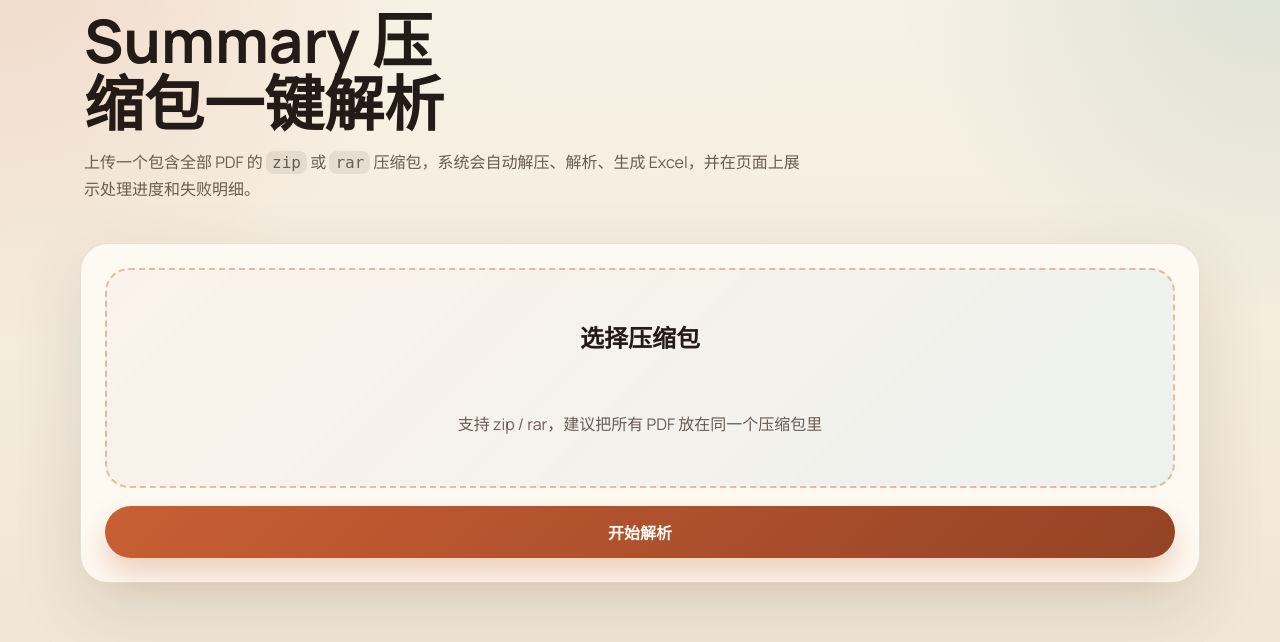
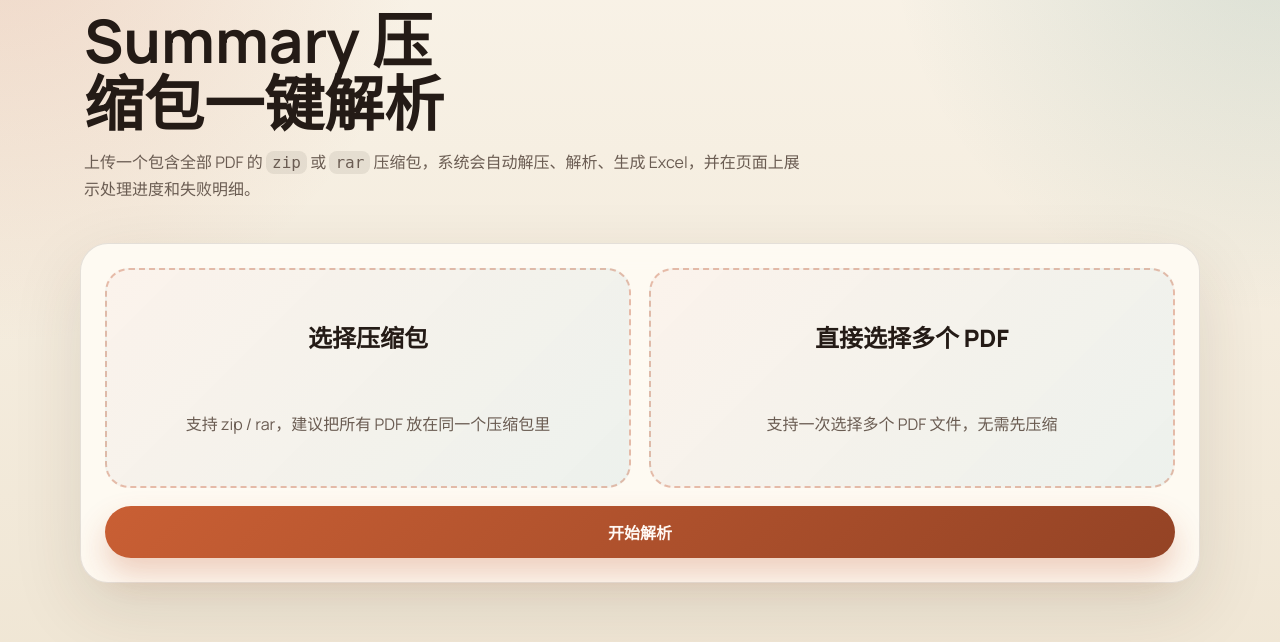
Before and after one commit to rayfengfirst-netizen/summary-amazon-pdf, a Flask app: page / in a window 1280 px wide. Shown: the part 78-720 px from the top of the page. Run offline with Flask 3, Linux system fonts and the light colour scheme; data that the repository does not hold is empty.

Commit message:
feat: support multi-pdf direct uploads

```diff
--- a/app.py
+++ b/app.py
@@ -21,10 +21,10 @@ UPLOAD_DIR = WORK_DIR / "uploads"
 EXTRACT_DIR = WORK_DIR / "extracted"
 OUTPUT_DIR = WORK_DIR / "outputs"
 ALLOWED_EXTENSIONS = {".zip", ".rar"}
+PDF_EXTENSION = ".pdf"
 
 
 app = Flask(__name__)
-app.config["MAX_CONTENT_LENGTH"] = 200 * 1024 * 1024
 
 for folder in (WORK_DIR, JOB_DIR, UPLOAD_DIR, EXTRACT_DIR, OUTPUT_DIR):
     folder.mkdir(parents=True, exist_ok=True)
@@ -35,6 +35,10 @@ jobs_lock = threading.Lock()
 
 def allowed_file(filename):
     return Path(filename).suffix.lower() in ALLOWED_EXTENSIONS
+
+
+def allowed_pdf_file(filename):
+    return Path(filename).suffix.lower() == PDF_EXTENSION
 
 
 def job_file_path(job_id):
@@ -122,15 +126,20 @@ def find_pdf_root(extract_root):
     return extract_root
 
 
-def run_job(job_id, archive_path):
+def run_job(job_id, archive_path=None, pdf_root=None):
     extract_root = EXTRACT_DIR / job_id
     output_file = OUTPUT_DIR / f"{job_id}.xlsx"
 
     try:
-        update_job(job_id, stage="extracting", message="正在解压压缩包")
-        extract_archive(archive_path, extract_root)
+        if archive_path:
+            update_job(job_id, stage="extracting", message="正在解压压缩包")
+            extract_archive(archive_path, extract_root)
+            pdf_root = find_pdf_root(extract_root)
+        else:
+            if not pdf_root or not Path(pdf_root).exists():
+                raise ValueError("未找到可处理的 PDF 文件")
+            update_job(job_id, stage="processing", message="正在解析 PDF")
 
-        pdf_root = find_pdf_root(extract_root)
         update_job(job_id, stage="processing", message="正在解析 PDF")
 
         def on_progress(payload):
@@ -203,23 +212,56 @@ def index():
 @app.post("/api/jobs")
 def create_job():
     upload = request.files.get("archive")
-    if not upload or not upload.filename:
-        return jsonify({"error": "请先选择 zip 或 rar 压缩包"}), 400
+    pdf_uploads = [file for file in request.files.getlist("pdf_files") if file and file.filename]
+    has_archive = bool(upload and upload.filename)
+    has_pdfs = bool(pdf_uploads)
 
-    if not allowed_file(upload.filename):
-        return jsonify({"error": "仅支持 zip 或 rar 压缩包"}), 400
+    if not has_archive and not has_pdfs:
+        return jsonify({"error": "请先选择 zip/rar 压缩包，或直接选择多个 PDF 文件"}), 400
+
+    if has_archive and has_pdfs:
+        return jsonify({"error": "压缩包上传和多 PDF 上传请二选一"}), 400
 
     job_id = uuid.uuid4().hex
-    ext = Path(upload.filename).suffix.lower()
-    filename = secure_filename(Path(upload.filename).stem) or f"upload_{job_id}"
-    archive_path = UPLOAD_DIR / f"{job_id}_{filename}{ext}"
-    upload.save(archive_path)
+    archive_path = None
+    pdf_input_dir = None
+    display_filename = ""
+
+    if has_archive:
+        if not allowed_file(upload.filename):
+            return jsonify({"error": "压缩包仅支持 zip 或 rar"}), 400
+        ext = Path(upload.filename).suffix.lower()
+        filename = secure_filename(Path(upload.filename).stem) or f"upload_{job_id}"
+        archive_path = UPLOAD_DIR / f"{job_id}_{filename}{ext}"
+        upload.save(archive_path)
+        display_filename = upload.filename
+        source_type = "archive"
+    else:
+        invalid_files = [file.filename for file in pdf_uploads if not allowed_pdf_file(file.filename)]
+        if invalid_files:
+            return jsonify({"error": f"以下文件不是 PDF: {', '.join(invalid_files[:5])}"}), 400
+
+        pdf_input_dir = EXTRACT_DIR / job_id / "direct_upload"
+        pdf_input_dir.mkdir(parents=True, exist_ok=True)
+        seen_names = set()
+        for index, file in enumerate(pdf_uploads, 1):
+            original_name = Path(file.filename).name
+            safe_name = secure_filename(Path(original_name).stem) or f"pdf_{index}"
+            final_name = f"{safe_name}.pdf"
+            while final_name in seen_names:
+                final_name = f"{safe_name}_{index}.pdf"
+            seen_names.add(final_name)
+            file.save(pdf_input_dir / final_name)
+
+        display_filename = f"已选择 {len(pdf_uploads)} 个 PDF 文件"
+        source_type = "pdf_files"
 
     job = {
         "job_id": job_id,
         "stage": "queued",
         "message": "任务已创建，等待开始",
-        "filename": upload.filename,
+        "filename": display_filename,
+        "source_type": source_type,
         "created_at": int(time.time()),
         "total_files": 0,
         "processed_files": 0,
@@ -236,7 +278,15 @@ def create_job():
         jobs[job_id] = job
         write_job(job)
 
-    thread = threading.Thread(target=run_job, args=(job_id, archive_path), daemon=True)
+    thread = threading.Thread(
+        target=run_job,
+        kwargs={
+            "job_id": job_id,
+            "archive_path": archive_path,
+            "pdf_root": str(pdf_input_dir) if pdf_input_dir else None,
+        },
+        daemon=True,
+    )
     thread.start()
 
     return jsonify({"job_id": job_id})
--- a/static/style.css
+++ b/static/style.css
@@ -80,6 +80,12 @@ h2 {
 
 .upload-form {
   display: grid;
+  gap: 18px;
+}
+
+.upload-grid {
+  display: grid;
+  grid-template-columns: repeat(2, minmax(0, 1fr));
   gap: 18px;
 }
 
@@ -383,6 +389,10 @@ code {
   .stats-grid {
     grid-template-columns: repeat(2, minmax(0, 1fr));
   }
+
+  .upload-grid {
+    grid-template-columns: 1fr;
+  }
 }
 
 @media (max-width: 640px) {
--- a/templates/index.html
+++ b/templates/index.html
@@ -19,15 +19,29 @@
 
     <section class="panel">
       <form id="upload-form" class="upload-form">
-        <label id="upload-box" class="upload-box" for="archive">
-          <input id="archive" name="archive" type="file" accept=".zip,.rar" required>
-          <span id="upload-title" class="upload-title">选择压缩包</span>
-          <span id="upload-subtitle" class="upload-subtitle">支持 zip / rar，建议把所有 PDF 放在同一个压缩包里</span>
-        </label>
+        <div class="upload-grid">
+          <label id="upload-box" class="upload-box" for="archive">
+            <input id="archive" name="archive" type="file" accept=".zip,.rar">
+            <span id="upload-title" class="upload-title">选择压缩包</span>
+            <span id="upload-subtitle" class="upload-subtitle">支持 zip / rar，建议把所有 PDF 放在同一个压缩包里</span>
+          </label>
+
+          <label id="pdf-upload-box" class="upload-box" for="pdf-files">
+            <input id="pdf-files" name="pdf_files" type="file" accept=".pdf" multiple>
+            <span id="pdf-upload-title" class="upload-title">直接选择多个 PDF</span>
+            <span id="pdf-upload-subtitle" class="upload-subtitle">支持一次选择多个 PDF 文件，无需先压缩</span>
+          </label>
+        </div>
+
         <div id="selected-file" class="selected-file hidden">
-          <span>已选择文件</span>
+          <span>已选择压缩包</span>
           <strong id="selected-file-name">-</strong>
           <small id="selected-file-meta">-</small>
+        </div>
+        <div id="selected-pdfs" class="selected-file hidden">
+          <span>已选择 PDF 文件</span>
+          <strong id="selected-pdfs-name">-</strong>
+          <small id="selected-pdfs-meta">-</small>
         </div>
         <button id="submit-btn" class="submit-btn" type="submit">开始解析</button>
       </form>
@@ -122,13 +136,20 @@
   <script>
     const form = document.getElementById('upload-form');
     const archiveInput = document.getElementById('archive');
+    const pdfFilesInput = document.getElementById('pdf-files');
     const uploadBox = document.getElementById('upload-box');
     const uploadTitle = document.getElementById('upload-title');
     const uploadSubtitle = document.getElementById('upload-subtitle');
+    const pdfUploadBox = document.getElementById('pdf-upload-box');
+    const pdfUploadTitle = document.getElementById('pdf-upload-title');
+    const pdfUploadSubtitle = document.getElementById('pdf-upload-subtitle');
     const submitBtn = document.getElementById('submit-btn');
     const selectedFile = document.getElementById('selected-file');
     const selectedFileName = document.getElementById('selected-file-name');
     const selectedFileMeta = document.getElementById('selected-file-meta');
+    const selectedPdfs = document.getElementById('selected-pdfs');
+    const selectedPdfsName = document.getElementById('selected-pdfs-name');
+    const selectedPdfsMeta = document.getElementById('selected-pdfs-meta');
     const statusPanel = document.getElementById('status-panel');
     const errorsPanel = document.getElementById('errors-panel');
     const statusTitle = document.getElementById('status-title');
@@ -175,6 +196,24 @@
       uploadSubtitle.textContent = '确认无误后点击下方“开始解析”即可上传处理';
       selectedFileName.textContent = file.name;
       selectedFileMeta.textContent = `${formatSize(file.size)} · ${file.type || 'archive file'}`;
+    }
+
+    function renderSelectedPdfs(files) {
+      if (!files || files.length === 0) {
+        selectedPdfs.classList.add('hidden');
+        pdfUploadBox.classList.remove('has-file');
+        pdfUploadTitle.textContent = '直接选择多个 PDF';
+        pdfUploadSubtitle.textContent = '支持一次选择多个 PDF 文件，无需先压缩';
+        return;
+      }
+
+      const totalSize = files.reduce((sum, file) => sum + (file.size || 0), 0);
+      selectedPdfs.classList.remove('hidden');
+      pdfUploadBox.classList.add('has-file');
+      pdfUploadTitle.textContent = 'PDF 文件已选中';
+      pdfUploadSubtitle.textContent = '确认无误后点击下方“开始解析”即可上传处理';
+      selectedPdfsName.textContent = `共 ${files.length} 个 PDF 文件`;
+      selectedPdfsMeta.textContent = `${formatSize(totalSize)} · ${files.slice(0, 3).map(file => file.name).join('，')}${files.length > 3 ? ' 等' : ''}`;
     }
 
     function saveCurrentJobId(jobId) {
@@ -392,14 +431,27 @@
 
     archiveInput.addEventListener('change', () => {
       const file = archiveInput.files && archiveInput.files[0];
+      if (file) {
+        pdfFilesInput.value = '';
+        renderSelectedPdfs([]);
+      }
       renderSelectedFile(file || null);
+    });
+
+    pdfFilesInput.addEventListener('change', () => {
+      const files = Array.from(pdfFilesInput.files || []);
+      if (files.length > 0) {
+        archiveInput.value = '';
+        renderSelectedFile(null);
+      }
+      renderSelectedPdfs(files);
     });
 
     form.addEventListener('submit', async (event) => {
       event.preventDefault();
 
-      if (!archiveInput.files.length) {
-        alert('请先选择压缩包');
+      if (!archiveInput.files.length && !(pdfFilesInput.files && pdfFilesInput.files.length)) {
+        alert('请先选择 zip/rar 压缩包，或直接选择多个 PDF 文件');
         return;
       }
 
@@ -421,7 +473,13 @@
       });
 
       const formData = new FormData();
-      formData.append('archive', archiveInput.files[0]);
+      if (archiveInput.files.length) {
+        formData.append('archive', archiveInput.files[0]);
+      } else {
+        Array.from(pdfFilesInput.files || []).forEach((file) => {
+          formData.append('pdf_files', file);
+        });
+      }
 
       try {
         const response = await fetch('/api/jobs', {
```
